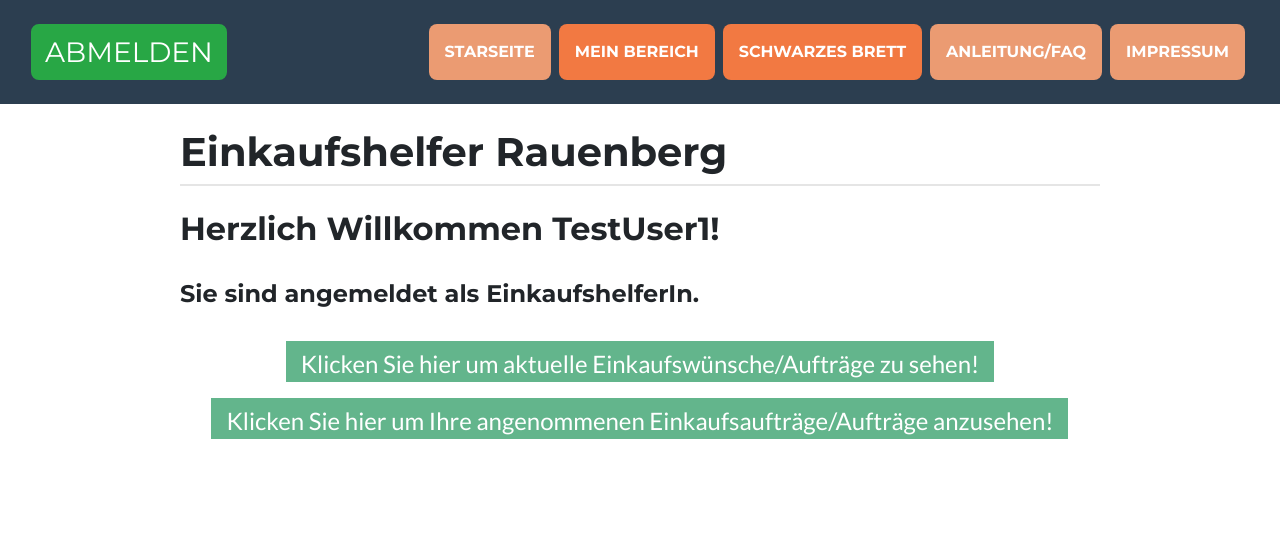
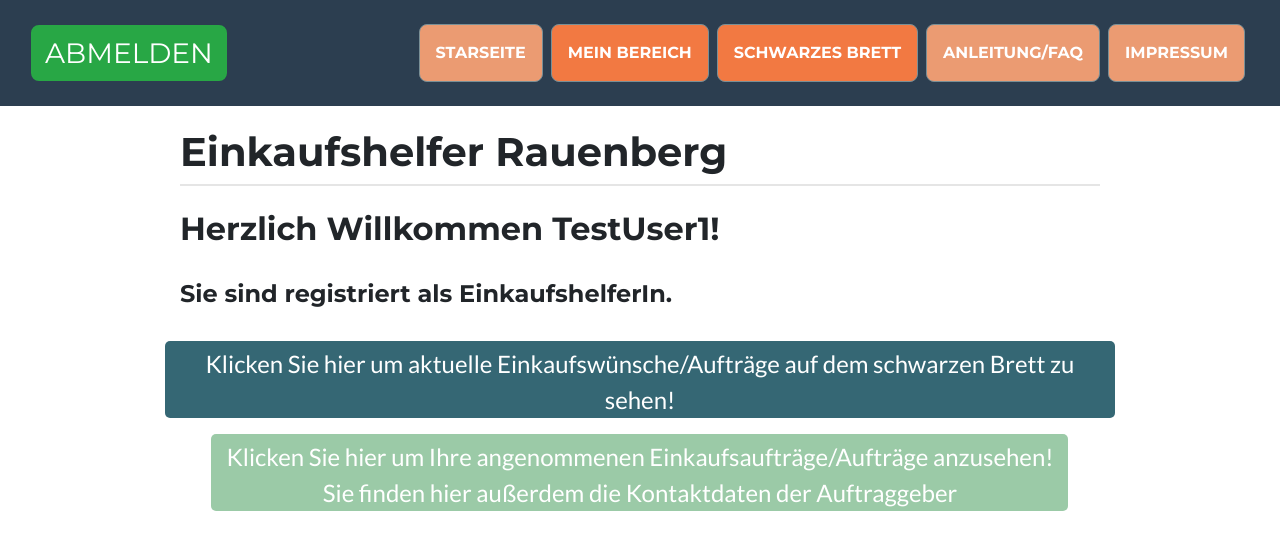
Before and after one commit to SYoy/voluntary_grocery_shopping, a Django app: page /home/ in a window 1280 px wide. Shown: the top 550 px of the page. Run offline with Django 3.2, Linux system fonts and the light colour scheme; a user stored in the database is signed in; data comes from the database, SQL or seed files in the repository; both versions use the stored data as it was after the commit; some libraries are stand-ins or nearby versions.

Commit message:
major navbar fixes

```diff
--- a/EinkaufsApp/templates/app/home.html
+++ b/EinkaufsApp/templates/app/home.html
@@ -12,29 +12,37 @@
 
 {% block content %}
     <h2>Herzlich Willkommen {{ username }}!</h2><br>
-    <h4>Sie sind angemeldet als {% if group == "E" %}
+    <h4>Sie sind registriert als {% if group == "E" %}
             Empfänger der Nachbarschaftshilfe.
             {% elif group == "H" %}
             EinkaufshelferIn.
         {% endif %}
     </h4> <br>
+    {% for message in messages %}
+        <div class="alert {{ message.tags }} alert-dismissible" role="alert">
+                <button type="button" class="close" data-dismiss="alert" aria-label="Close">
+                  <span aria-hidden="true">&times;</span>
+                </button>
+            {{ message }}
+        </div>
+    {% endfor %}
 
     <div class="row justify-content-center">
         {% if group == "E" %}
             <a href="{% url 'einkaufsliste' %}">
-                <div class="col-md-auto img-rounded" style="font-size: x-large; color:#ffffff; background: #63b58c;">
+                <div class="col-md-auto text-center" style="font-size: x-large; color:#ffffff; background: #9bcaa7; border-radius: 5px">
                     <p style="padding-top: 5px">Klicken Sie hier um einen Einkaufswunsch oder anderen Dienst auf dem schwarzen Brett zu veröffentlichen.</p>
                 </div>
             </a>
         {% elif group == "H" %}
             <a href="{% url 'blackboard' %}">
-                <div class="col-md-auto img-rounded" style="font-size: x-large; color:#ffffff; background: #63b58c;">
-                    <p style="padding-top: 5px">Klicken Sie hier um aktuelle Einkaufswünsche/Aufträge zu sehen!</p>
+                <div class="col-md-auto text-center" style="font-size: x-large; color:#ffffff; background: #356774;border-radius: 5px">
+                    <p style="padding-top: 5px">Klicken Sie hier um aktuelle Einkaufswünsche/Aufträge auf dem schwarzen Brett zu sehen!</p>
                 </div>
             </a>
             <a href="{% url 'helfer_einkaufslisten' %}">
-                <div class="col-md-auto img-rounded" style="font-size: x-large; color:#ffffff; background: #63b58c;">
-                        <p style="padding-top: 5px">Klicken Sie hier um Ihre angenommenen Einkaufsaufträge/Aufträge anzusehen!</p>
+                <div class="col-md-auto text-center" style="font-size: x-large; color:#ffffff; background: #9bcaa7;border-radius: 5px">
+                        <p style="padding-top: 5px">Klicken Sie hier um Ihre angenommenen Einkaufsaufträge/Aufträge anzusehen! <br>Sie finden hier außerdem die Kontaktdaten der Auftraggeber</p>
                 </div>
             </a>
         {% endif %}
--- a/EinkaufsApp/templates/base.html
+++ b/EinkaufsApp/templates/base.html
@@ -81,25 +81,25 @@
       <div class="collapse navbar-collapse" id="navbarResponsive">
         <ul class="navbar-nav ml-auto">
           <li class="nav-item mx-0 mx-lg-1">
-            <a class="nav-link py-3 px-0 px-lg-3 rounded js-scroll-trigger" style="background: #eb9b72" href="{% url 'start' %}">Starseite</a>
+            <a class="nav-link py-3 px-0 px-lg-3 rounded js-scroll-trigger" style="background: #eb9b72; border: 1px solid #798f96" href="{% url 'start' %}">Starseite</a>
           </li>
             {% if user.is_authenticated %}
               <li class="nav-item mx-0 mx-lg-1">
-                <a class="nav-link py-3 px-0 px-lg-3 rounded js-scroll-trigger" style="background: #f27942" href="{% url 'home' %}">Mein Bereich</a>
+                <a class="nav-link py-3 px-0 px-lg-3 rounded js-scroll-trigger" style="background: #f27942; border: 1px solid #798f96" href="{% url 'home' %}">Mein Bereich</a>
               </li>
               <li class="nav-item mx-0 mx-lg-1">
-                <a class="nav-link py-3 px-0 px-lg-3 rounded js-scroll-trigger" style="background: #f27942" href="{% url 'blackboard' %}">Schwarzes Brett</a>
+                <a class="nav-link py-3 px-0 px-lg-3 rounded js-scroll-trigger" style="background: #f27942; border: 1px solid #798f96" href="{% url 'blackboard' %}">Schwarzes Brett</a>
               </li>
             {% else %}
               <li class="nav-item mx-0 mx-lg-1">
-                <a class="nav-link py-3 px-0 px-lg-3 rounded js-scroll-trigger" style="background: #eb9b72" href="{% url 'public_blackboard' %}">Schwarzes Brett</a>
+                <a class="nav-link py-3 px-0 px-lg-3 rounded js-scroll-trigger" style="background: #eb9b72; border: 1px solid #798f96" href="{% url 'public_blackboard' %}">Schwarzes Brett</a>
               </li>
             {% endif %}
           <li class="nav-item mx-0 mx-lg-1">
-            <a class="nav-link py-3 px-0 px-lg-3 rounded js-scroll-trigger" style="background: #eb9b72" href="{% url 'faq' %}">Anleitung/FAQ</a>
+            <a class="nav-link py-3 px-0 px-lg-3 rounded js-scroll-trigger" style="background: #eb9b72; border: 1px solid #798f96" href="{% url 'faq' %}">Anleitung/FAQ</a>
           </li>
           <li class="nav-item mx-0 mx-lg-1">
-            <a class="nav-link py-3 px-0 px-lg-3 rounded js-scroll-trigger" style="background: #eb9b72" href="{% url 'impressum' %}">Impressum</a>
+            <a class="nav-link py-3 px-0 px-lg-3 rounded js-scroll-trigger" style="background: #eb9b72; border: 1px solid #798f96" href="{% url 'impressum' %}">Impressum</a>
           </li>
         </ul>
       </div>
--- a/EinkaufsApp/views.py
+++ b/EinkaufsApp/views.py
@@ -224,7 +224,7 @@ def einkaufsliste(request):
 ## EMPFAENGER
 @login_required
 def setInactive(request):
-    if request.user.is_authenticated and request.is_ajax and request.method == "POST":
+    if request.user.is_authenticated and request.is_ajax and request.method == "POST" and request.user.person.group in ["E","S"]:
         ID_auftrag = request.POST.get("id_listing", None)
         ID_user = request.POST.get("user_id", None)
         auftrag = Einkaufsauftrag.objects.filter(id=ID_auftrag, user_id=ID_user)
@@ -240,7 +240,7 @@ def setInactive(request):
 ## EMPFAENGER
 @login_required
 def setDone(request):
-    if request.user.is_authenticated and request.is_ajax and request.method == "POST":
+    if request.user.is_authenticated and request.is_ajax and request.method == "POST" and request.user.person.group in ["E","S"]:
         ID_auftrag = request.POST.get("id_listing", None)
         ID_user = request.POST.get("user_id", None)
         auftrag = Einkaufsauftrag.objects.filter(id=ID_auftrag, user_id=ID_user)
@@ -257,14 +257,23 @@ def setDone(request):
 ## HELFER
 @login_required
 def helfen(request):
-    form = SelectionForm
-    return render(request, 'app/app_helper.html', {'form': form})
+    if request.user.is_authenticated and request.user.person.group in ["H","S"]:
+        form = SelectionForm
+        return render(request, 'app/app_helper.html', {'form': form})
+
+    else:
+        messages.info(request, "Sie sind als Empfänger angemeldet und wurden deshalb in Ihren Bereich umgeleitet. Das schwarze Brett steht Ihnen nicht zur Verfügung.")
+        return redirect("home")
 
 
 ## HELFER
 @login_required
 def helfer_einkaufslisten(request):
-    return render(request, 'app/inWork.html', {'group': request.user.person.group, 'username': request.user.username})
+    if request.user.is_authenticated and request.user.person.group in ["H", "S"]:
+        return render(request, 'app/inWork.html', {'group': request.user.person.group, 'username': request.user.username})
+    else:
+        messages.info(request, "Sie sind als Empfänger angemeldet und wurden deshalb in Ihren Bereich umgeleitet. Das schwarze Brett steht Ihnen nicht zur Verfügung.")
+        return redirect("home")
 
 
 ## HELFER
```
Also changed, not shown: EinkaufsApp/templates/app/app_helper.html (+6 -6 lines), EinkaufsApp/templates/app/app_inneed.html (+6 -6 lines), EinkaufsApp/templates/app/inWork.html (+6 -6 lines), EinkaufsApp/templates/public/preview_blackboard.html (+6 -6 lines), EinkaufsApp/templates/public/start.html (+6 -6 lines), db.sqlite3.
